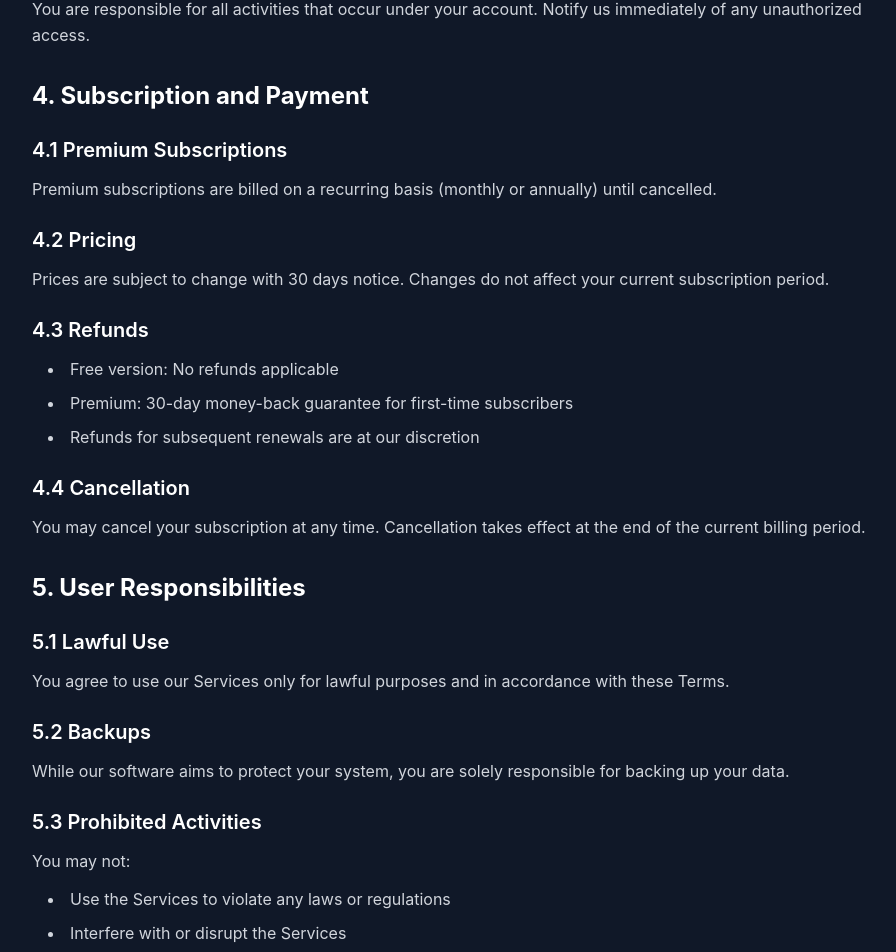
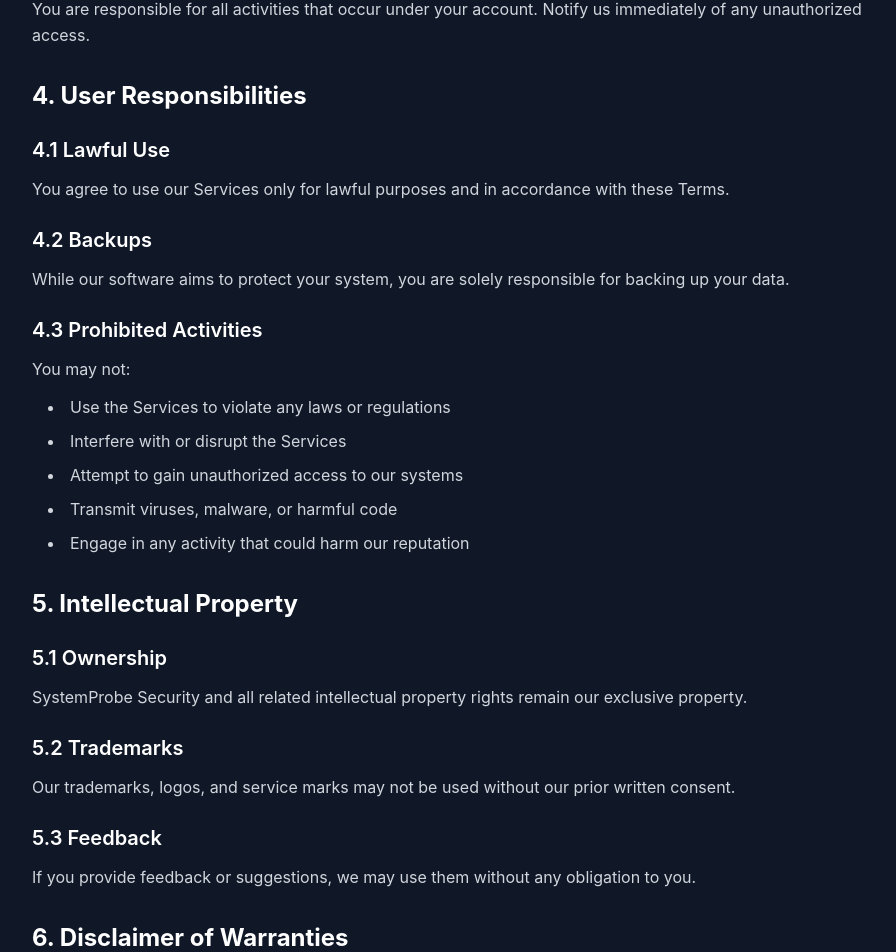
Before and after one commit to codingbrain02/systemprobe, a React (Vite) app: page /terms in a window 1280 px wide. Shown: the part 1257-2209 px from the top of the page, without its empty margins (184-1080 px from the left). Built offline with nearby package versions, Linux system fonts and the light colour scheme.

Commit message:
whatever commit

```diff
--- a/src/components/TermsOfService.tsx
+++ b/src/components/TermsOfService.tsx
@@ -104,8 +104,8 @@
 
             <h3 className="text-xl font-semibold text-white mb-3 mt-6">2.2 Premium Version</h3>
             <p className="mb-4">
-              Premium subscribers receive an additional license to use advanced features on up to the number of
-              devices specified in their subscription plan.
+              Premium users receive an additional license to use advanced features on up to the number of
+              devices specified in their plan.
             </p>
 
             <h3 className="text-xl font-semibold text-white mb-3 mt-6">2.3 License Restrictions</h3>
@@ -142,38 +142,17 @@
             </p>
           </section>
 
-          {/* Subscription and Payment */}
-          <section>
-            <h2 className="text-2xl font-bold text-white mb-4">4. Subscription and Payment</h2>
-
-            <h3 className="text-xl font-semibold text-white mb-3 mt-6">4.1 Premium Subscriptions</h3>
-            <p className="mb-4">Premium subscriptions are billed on a recurring basis (monthly or annually) until cancelled.</p>
-
-            <h3 className="text-xl font-semibold text-white mb-3 mt-6">4.2 Pricing</h3>
-            <p className="mb-4">Prices are subject to change with 30 days notice. Changes do not affect your current subscription period.</p>
-
-            <h3 className="text-xl font-semibold text-white mb-3 mt-6">4.3 Refunds</h3>
-            <ul className="list-disc list-inside space-y-2 ml-4 mb-4">
-              <li>Free version: No refunds applicable</li>
-              <li>Premium: 30-day money-back guarantee for first-time subscribers</li>
-              <li>Refunds for subsequent renewals are at our discretion</li>
-            </ul>
-
-            <h3 className="text-xl font-semibold text-white mb-3 mt-6">4.4 Cancellation</h3>
-            <p>You may cancel your subscription at any time. Cancellation takes effect at the end of the current billing period.</p>
-          </section>
-
           {/* User Responsibilities */}
           <section>
-            <h2 className="text-2xl font-bold text-white mb-4">5. User Responsibilities</h2>
+            <h2 className="text-2xl font-bold text-white mb-4">4. User Responsibilities</h2>
 
-            <h3 className="text-xl font-semibold text-white mb-3 mt-6">5.1 Lawful Use</h3>
+            <h3 className="text-xl font-semibold text-white mb-3 mt-6">4.1 Lawful Use</h3>
             <p className="mb-4">You agree to use our Services only for lawful purposes and in accordance with these Terms.</p>
 
-            <h3 className="text-xl font-semibold text-white mb-3 mt-6">5.2 Backups</h3>
+            <h3 className="text-xl font-semibold text-white mb-3 mt-6">4.2 Backups</h3>
             <p className="mb-4">While our software aims to protect your system, you are solely responsible for backing up your data.</p>
 
-            <h3 className="text-xl font-semibold text-white mb-3 mt-6">5.3 Prohibited Activities</h3>
+            <h3 className="text-xl font-semibold text-white mb-3 mt-6">4.3 Prohibited Activities</h3>
             <p className="mb-3">You may not:</p>
             <ul className="list-disc list-inside space-y-2 ml-4">
               <li>Use the Services to violate any laws or regulations</li>
@@ -186,21 +165,21 @@
 
           {/* Intellectual Property */}
           <section>
-            <h2 className="text-2xl font-bold text-white mb-4">6. Intellectual Property</h2>
+            <h2 className="text-2xl font-bold text-white mb-4">5. Intellectual Property</h2>
 
-            <h3 className="text-xl font-semibold text-white mb-3 mt-6">6.1 Ownership</h3>
+            <h3 className="text-xl font-semibold text-white mb-3 mt-6">5.1 Ownership</h3>
             <p className="mb-4">SystemProbe Security and all related intellectual property rights remain our exclusive property.</p>
 
-            <h3 className="text-xl font-semibold text-white mb-3 mt-6">6.2 Trademarks</h3>
+            <h3 className="text-xl font-semibold text-white mb-3 mt-6">5.2 Trademarks</h3>
             <p className="mb-4">Our trademarks, logos, and service marks may not be used without our prior written consent.</p>
 
-            <h3 className="text-xl font-semibold text-white mb-3 mt-6">6.3 Feedback</h3>
+            <h3 className="text-xl font-semibold text-white mb-3 mt-6">5.3 Feedback</h3>
             <p>If you provide feedback or suggestions, we may use them without any obligation to you.</p>
           </section>
 
           {/* Disclaimer */}
           <section>
-            <h2 className="text-2xl font-bold text-white mb-4">7. Disclaimer of Warranties</h2>
+            <h2 className="text-2xl font-bold text-white mb-4">6. Disclaimer of Warranties</h2>
 
             <div className="bg-gray-800/50 border border-gray-700 rounded-lg p-6 my-6">
               <p className="font-semibold text-white mb-4">THE SERVICES ARE PROVIDED "AS IS" AND "AS AVAILABLE" WITHOUT WARRANTIES OF ANY KIND.</p>
@@ -217,7 +196,7 @@
 
           {/* Limitation of Liability */}
           <section>
-            <h2 className="text-2xl font-bold text-white mb-4">8. Limitation of Liability</h2>
+            <h2 className="text-2xl font-bold text-white mb-4">7. Limitation of Liability</h2>
 
             <div className="bg-gray-800/50 border border-gray-700 rounded-lg p-6 my-6">
               <p className="font-semibold text-white mb-4">TO THE MAXIMUM EXTENT PERMITTED BY LAW, OUR TOTAL LIABILITY TO YOU SHALL NOT EXCEED THE AMOUNT YOU PAID US IN THE TWELVE (12) MONTHS PRECEDING THE CLAIM.</p>
@@ -234,61 +213,49 @@
 
           {/* Termination */}
           <section>
-            <h2 className="text-2xl font-bold text-white mb-4">9. Termination</h2>
+            <h2 className="text-2xl font-bold text-white mb-4">8. Termination</h2>
 
-            <h3 className="text-xl font-semibold text-white mb-3 mt-6">9.1 Termination by You</h3>
+            <h3 className="text-xl font-semibold text-white mb-3 mt-6">8.1 Termination by You</h3>
             <p className="mb-4">You may terminate your account at any time by contacting customer support.</p>
 
-            <h3 className="text-xl font-semibold text-white mb-3 mt-6">9.2 Termination by Us</h3>
+            <h3 className="text-xl font-semibold text-white mb-3 mt-6">8.2 Termination by Us</h3>
             <p className="mb-3">We may suspend or terminate your access immediately if you:</p>
             <ul className="list-disc list-inside space-y-2 ml-4 mb-4">
               <li>Violate these Terms</li>
               <li>Engage in fraudulent activity</li>
-              <li>Fail to pay subscription fees</li>
+              <li>Fail to pay applicable fees</li>
               <li>Use the Services in a way that harms us or others</li>
             </ul>
 
-            <h3 className="text-xl font-semibold text-white mb-3 mt-6">9.3 Effect of Termination</h3>
+            <h3 className="text-xl font-semibold text-white mb-3 mt-6">8.3 Effect of Termination</h3>
             <p className="mb-3">Upon termination:</p>
             <ul className="list-disc list-inside space-y-2 ml-4">
               <li>Your license to use the software ends immediately</li>
               <li>You must uninstall the software from all devices</li>
               <li>We may delete your account data after 30 days</li>
-              <li>Premium subscriptions are not refunded except as specified</li>
+              <li>Premium features are not refunded except as specified</li>
             </ul>
           </section>
 
           {/* Dispute Resolution */}
           <section>
-            <h2 className="text-2xl font-bold text-white mb-4">10. Dispute Resolution</h2>
+            <h2 className="text-2xl font-bold text-white mb-4">9. Dispute Resolution</h2>
 
-            <h3 className="text-xl font-semibold text-white mb-3 mt-6">10.1 Informal Resolution</h3>
+            <h3 className="text-xl font-semibold text-white mb-3 mt-6">9.1 Informal Resolution</h3>
             <p className="mb-4">Contact us first to resolve any disputes informally.</p>
 
-            <h3 className="text-xl font-semibold text-white mb-3 mt-6">10.2 Governing Law</h3>
+            <h3 className="text-xl font-semibold text-white mb-3 mt-6">9.2 Governing Law</h3>
             <p>These Terms are governed by the laws of the State of California, USA, without regard to conflict of law provisions.</p>
           </section>
 
           {/* Changes to Terms */}
           <section>
-            <h2 className="text-2xl font-bold text-white mb-4">11. Changes to Terms</h2>
+            <h2 className="text-2xl font-bold text-white mb-4">10. Changes to Terms</h2>
             <p>
               We may modify these Terms at any time. We will notify you of material changes via email or through
               the software. Continued use after changes constitutes acceptance.
             </p>
           </section>
-
-          {/* Contact
-          <section>
-            <h2 className="text-2xl font-bold text-white mb-4">12. Contact Information</h2>
-            <p className="mb-4">For questions about these Terms:</p>
-            <div className="bg-gray-800/50 border border-gray-700 rounded-lg p-6 space-y-2">
-              <p><strong className="text-white">Email:</strong> legal@systemprobe.com</p>
-              <p><strong className="text-white">Address:</strong> SystemProbe Security Inc., 123 Security Boulevard, San Francisco, CA 94102, USA</p>
-              <p><strong className="text-white">Phone:</strong> +1 (555) 123-4567</p>
-            </div>
-          </section>
-          */}
 
           <div className="border-t border-gray-700 pt-8 mt-12">
             <div className="bg-cyan-500/10 border border-cyan-500/30 rounded-lg p-6 text-center">
```
